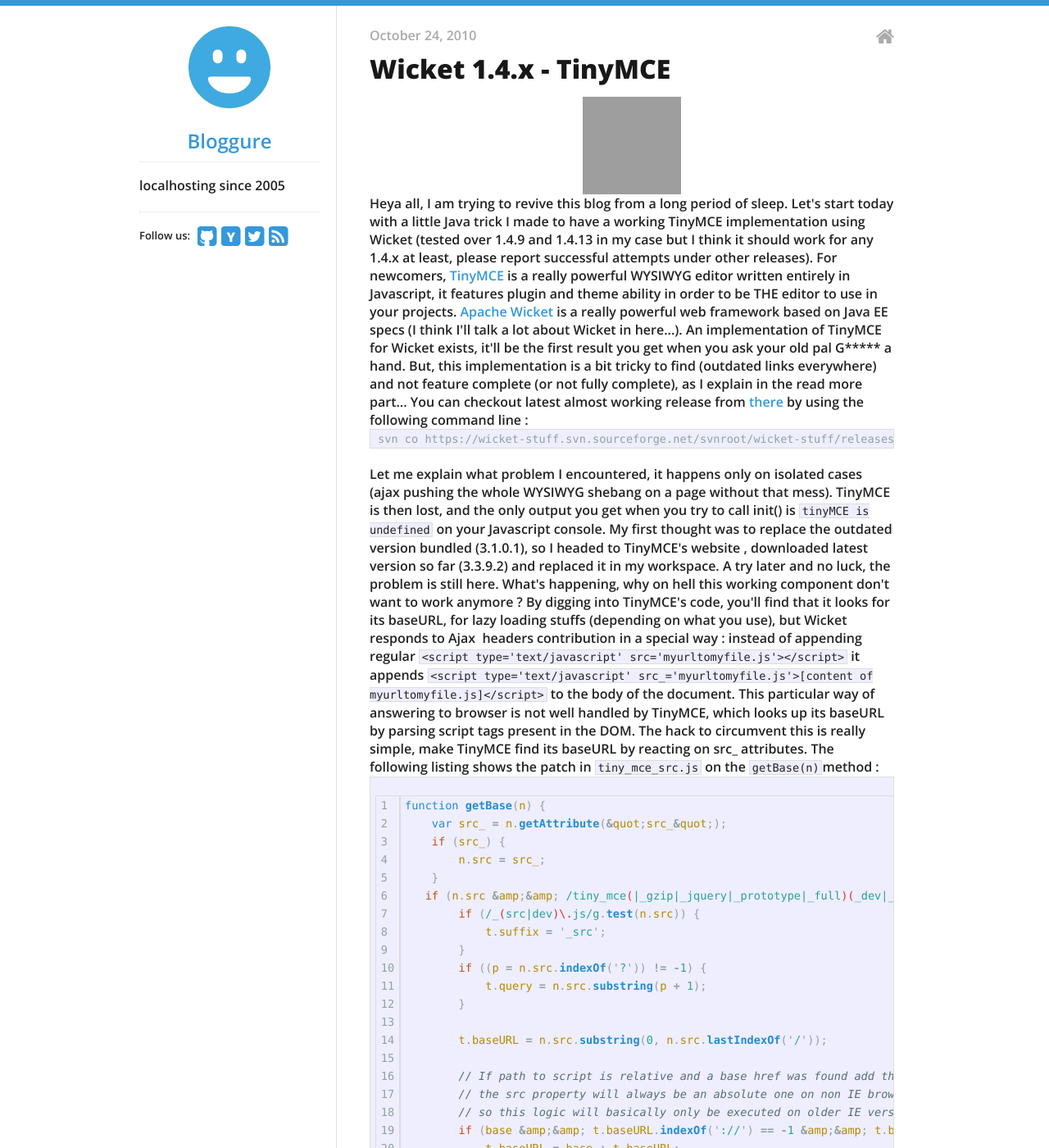
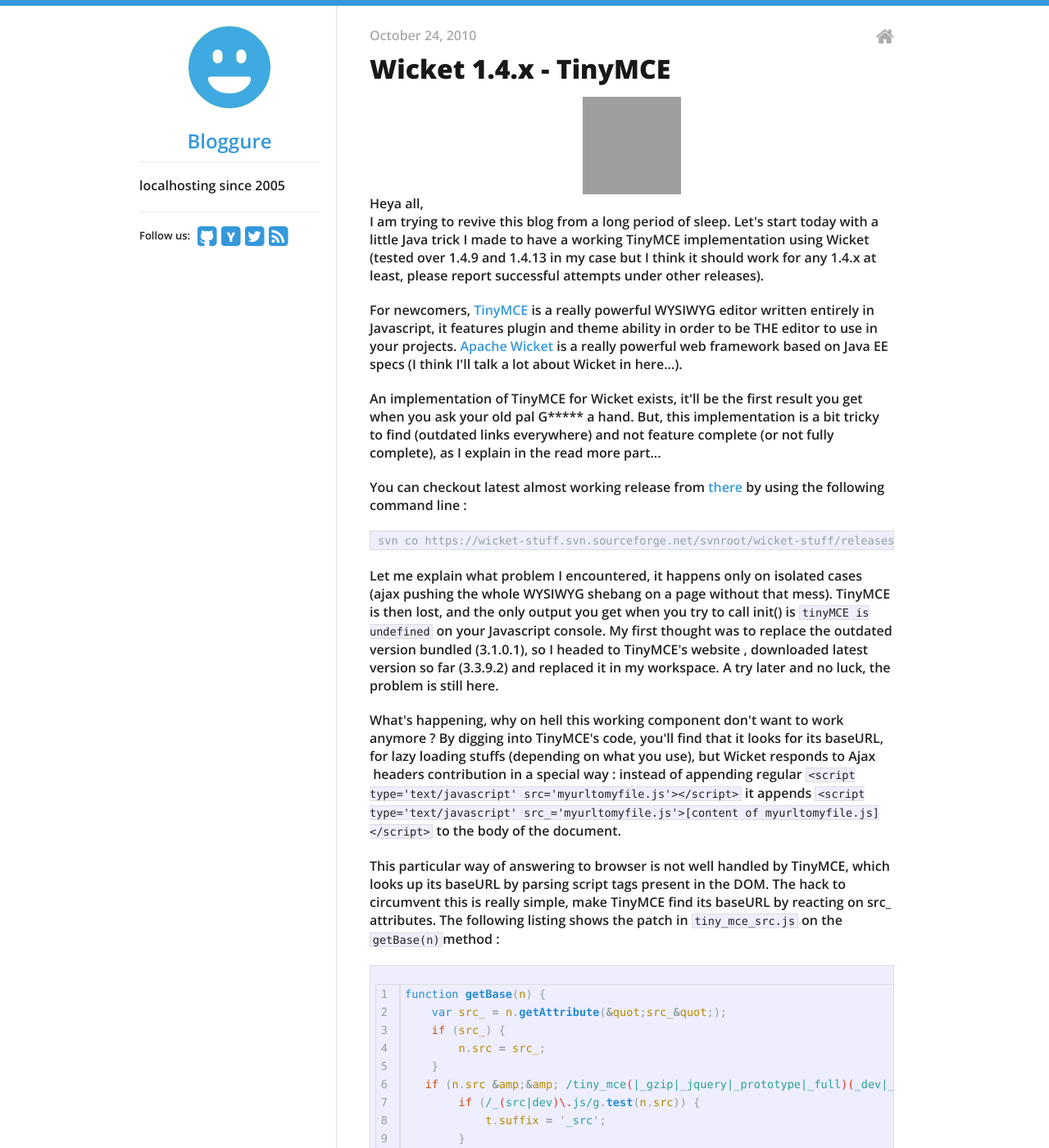
Before and after one commit to bloggure/bloggure.github.io, a Jekyll site: the page built from _posts/2010-10-24-wicket-1-4-9-tinymce.html, in a window 1280 px wide and 1400 px high. Shown: the whole window at 82% size. Built offline with Jekyll 4.4.1, drawn with Linux system fonts in a browser that asks for light colours; comment, search, counter and statistics services are not loaded; some of the changed text lies outside the part shown.

Commit message:
Update first post

```diff
--- a/_posts/2010-10-24-wicket-1-4-9-tinymce.html
+++ b/_posts/2010-10-24-wicket-1-4-9-tinymce.html
@@ -20,30 +20,30 @@
 ---
 <!--:en--><img class="alignleft size-full wp-image-90" title="Wicket" src="http://www.bloggure.info/wp-content/uploads/2010/10/logo-wicket1.png" alt="" width="120" height="119" />Heya all,
 
-I am trying to revive this blog from a long period of sleep. Let's start today with a little Java trick I made to have a working TinyMCE implementation using Wicket (tested over 1.4.9 and 1.4.13 in my case but I think it should work for any 1.4.x at least, please report successful attempts under other releases).
+<p>I am trying to revive this blog from a long period of sleep. Let's start today with a little Java trick I made to have a working TinyMCE implementation using Wicket (tested over 1.4.9 and 1.4.13 in my case but I think it should work for any 1.4.x at least, please report successful attempts under other releases).</p>
 
-For newcomers, <a href="http://tinymce.moxiecode.com/" target="_blank">TinyMCE</a> is a really powerful WYSIWYG editor written entirely in Javascript, it features plugin and theme ability in order to be THE editor to use in your projects. <a href="http://wicket.apache.org/" target="_blank">Apache Wicket</a> is a really powerful web framework based on Java EE specs (I think I'll talk a lot about Wicket in here...).
+<p>For newcomers, <a href="http://tinymce.moxiecode.com/" target="_blank">TinyMCE</a> is a really powerful WYSIWYG editor written entirely in Javascript, it features plugin and theme ability in order to be THE editor to use in your projects. <a href="http://wicket.apache.org/" target="_blank">Apache Wicket</a> is a really powerful web framework based on Java EE specs (I think I'll talk a lot about Wicket in here...).</p>
 
-An implementation of TinyMCE for Wicket exists, it'll be the first result you get when you ask your old pal G***** a hand. But, this implementation is a bit tricky to find (outdated links everywhere) and not feature complete (or not fully complete), as I explain in the read more part...
+<p>An implementation of TinyMCE for Wicket exists, it'll be the first result you get when you ask your old pal G***** a hand. But, this implementation is a bit tricky to find (outdated links everywhere) and not feature complete (or not fully complete), as I explain in the read more part...</p>
 
 <!--more-->
 
-You can checkout latest almost working release from <a href="https://wicket-stuff.svn.sourceforge.net/svnroot/wicket-stuff/releases/wicketstuff-core-1.4-rc7/tinymce-parent" target="_blank">there</a> by using the following command line :
+<p>You can checkout latest almost working release from <a href="https://wicket-stuff.svn.sourceforge.net/svnroot/wicket-stuff/releases/wicketstuff-core-1.4-rc7/tinymce-parent" target="_blank">there</a> by using the following command line :
 
 {% highlight bash %}
 svn co https://wicket-stuff.svn.sourceforge.net/svnroot/wicket-stuff/releases/wicketstuff-core-1.4-rc7/tinymce-parent
 {% endhighlight %}
+</p>
 
+<p>Let me explain what problem I encountered, it happens only on isolated cases (ajax pushing the whole WYSIWYG shebang on a page without that mess). TinyMCE is then lost, and the only output you get when you try to call init() is <code>tinyMCE is undefined</code> on your Javascript console. My first thought was to replace the outdated version bundled (3.1.0.1), so I headed to TinyMCE's website , downloaded latest version so far (3.3.9.2) and replaced it in my workspace. A try later and no luck, the problem is still here.</p>
 
-Let me explain what problem I encountered, it happens only on isolated cases (ajax pushing the whole WYSIWYG shebang on a page without that mess). TinyMCE is then lost, and the only output you get when you try to call init() is <code>tinyMCE is undefined</code> on your Javascript console. My first thought was to replace the outdated version bundled (3.1.0.1), so I headed to TinyMCE's website , downloaded latest version so far (3.3.9.2) and replaced it in my workspace. A try later and no luck, the problem is still here.
-
-What's happening, why on hell this working component don't want to work anymore ? By digging into TinyMCE's code, you'll find that it looks for its baseURL, for lazy loading stuffs (depending on what you use), but Wicket responds to Ajax  headers contribution in a special way : instead of appending regular
+<p>What's happening, why on hell this working component don't want to work anymore ? By digging into TinyMCE's code, you'll find that it looks for its baseURL, for lazy loading stuffs (depending on what you use), but Wicket responds to Ajax  headers contribution in a special way : instead of appending regular
 <code>&lt;script type='text/javascript' src='myurltomyfile.js'&gt;&lt;/script&gt;</code>
 it appends
 <code>&lt;script type='text/javascript' src_='myurltomyfile.js'&gt;[content of myurltomyfile.js]&lt;/script&gt;</code>
-to the body of the document.
+to the body of the document.</p>
 
-This particular way of answering to browser is not well handled by TinyMCE, which looks up its baseURL by parsing script tags present in the DOM. The hack to circumvent this is really simple, make TinyMCE find its baseURL by reacting on src_ attributes. The following listing shows the patch in <code>tiny_mce_src.js</code> on the <code>getBase(n)</code>method :
+<p>This particular way of answering to browser is not well handled by TinyMCE, which looks up its baseURL by parsing script tags present in the DOM. The hack to circumvent this is really simple, make TinyMCE find its baseURL by reacting on src_ attributes. The following listing shows the patch in <code>tiny_mce_src.js</code> on the <code>getBase(n)</code>method :</p>
 
 {% highlight js linenos%}
 function getBase(n) {
@@ -73,13 +73,13 @@
 }
 {% endhighlight %}
 
-With this hack, console error yelling <code>tinyMCE is undefined</code> is gone. No more error but the editor still does not work, TinyMCE waits for the document to be ready before calling its render phase. Let's fake it by flagging when we're coming from a Wicket Ajax request. We simply add an attribute to tinyMCE object : in the <code>_init()</code> method
+<p>With this hack, console error yelling <code>tinyMCE is undefined</code> is gone. No more error but the editor still does not work, TinyMCE waits for the document to be ready before calling its render phase. Let's fake it by flagging when we're coming from a Wicket Ajax request. We simply add an attribute to tinyMCE object : in the <code>_init()</code> method</p>
 
 {% highlight js %}
 t.isAjax = false;
 {% endhighlight %}
 
-We flag in the <code>getBase(n)</code> when we come from Wicket Ajax (when we get something like <code>&lt;script src_=""&gt;&lt;/script&gt;</code>)
+<p>We flag in the <code>getBase(n)</code> when we come from Wicket Ajax (when we get something like <code>&lt;script src_=""&gt;&lt;/script&gt;</code>)</p>
 
 {% highlight js linenos %}
 if (src_) {
@@ -89,12 +89,12 @@
 {% endhighlight %}
 
 
-and we set the <code>domLoaded</code> flag to the newly introduced attribute at the end of the JavaScript file :
+<p>and we set the <code>domLoaded</code> flag to the newly introduced attribute at the end of the JavaScript file :</p>
 
 {% highlight js %}
 tinymce.dom.Event.domLoaded = tinymce.isAjax;
 {% endhighlight %}
 
-This way, TinyMCE calls its render phase directly when we call <code>init()</code> on tinyMCE object. This call is done by Wicket when the dom is ready and then we finally got TinyMCE working even when coming from an ajax javascript inclusion. The only thing you need to do in order for this to work in deployment mode is to compress tiny_mce_src.js to tiny_mce.js with this patch.
+<p>This way, TinyMCE calls its render phase directly when we call <code>init()</code> on tinyMCE object. This call is done by Wicket when the dom is ready and then we finally got TinyMCE working even when coming from an ajax javascript inclusion. The only thing you need to do in order for this to work in deployment mode is to compress tiny_mce_src.js to tiny_mce.js with this patch.</p>
 
-You can find the resulting  <code>tiny_mce_src.js</code> <a href="http://gist.github.com/643272">here</a>.
+<p>You can find the resulting  <code>tiny_mce_src.js</code> <a href="http://gist.github.com/643272">here</a></p>.
```
